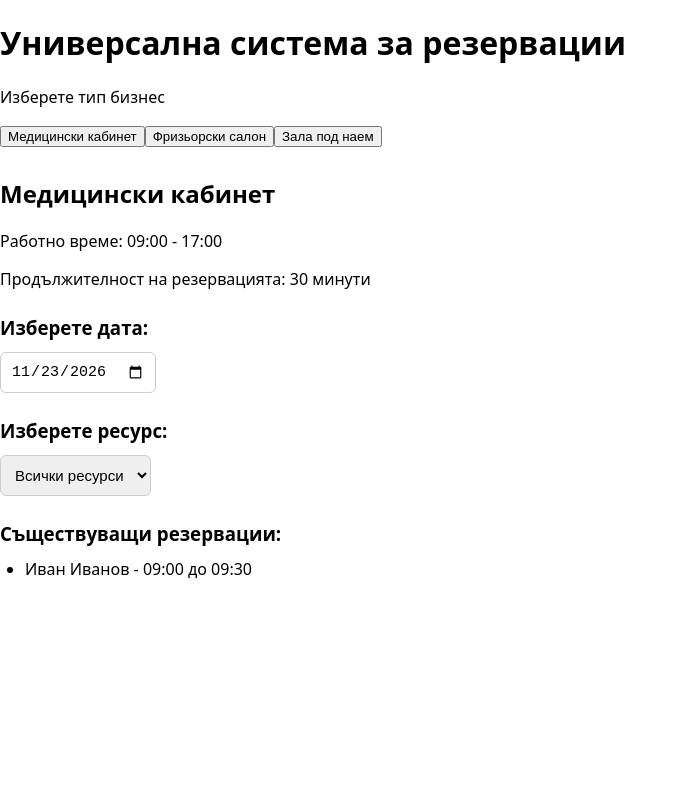
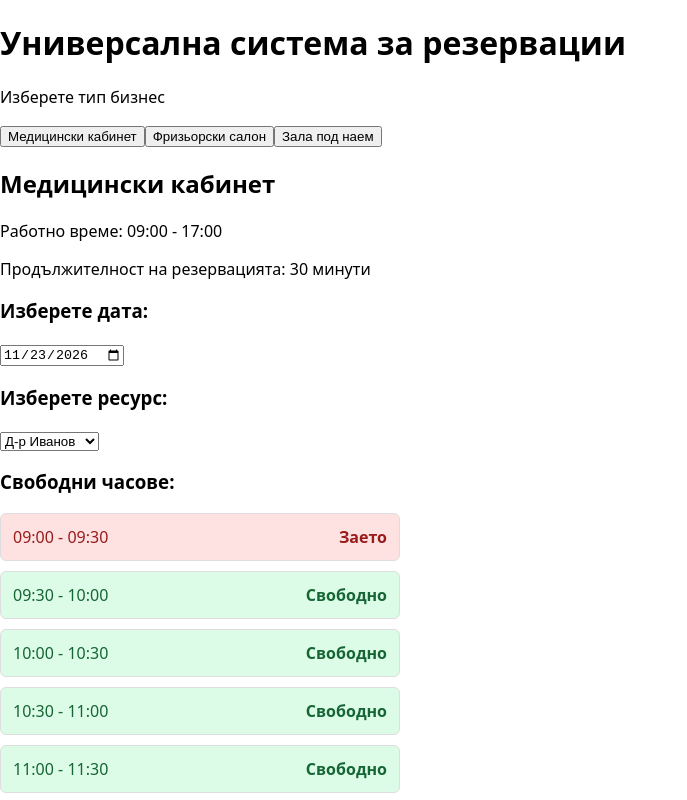
Before and after one commit to killua1630/universal-booking-system, a React (Vite) app: page / in a window 1280 px wide. Both pictures are taken after a click on the button "Медицински кабинет". Shown: the top 800 px of the page, without its empty margins (0-687 px from the left). Built offline with nearby package versions, Linux system fonts and the light colour scheme.

Commit message:
Dobavqme available time slot generation

```diff
--- a/src/App.css
+++ b/src/App.css
@@ -1,30 +1,26 @@
 
-.selected-business {
-  margin-top: 30px;
+.slots-list {
+  display: flex;
+  flex-direction: column;
+  gap: 10px;
+  margin-top: 15px;
+  max-width: 400px;
 }
 
-.selected-business h2 {
-  margin-bottom: 20px;
+.slot {
+  display: flex;
+  justify-content: space-between;
+  padding: 12px;
+  border-radius: 6px;
+  border: 1px solid #ddd;
 }
 
-.selected-business h3 {
-  margin-top: 25px;
-  margin-bottom: 12px;
+.available {
+  background-color: #dcfce7;
+  color: #166534;
 }
 
-.selected-business input,
-.selected-business select {
-  padding: 10px;
-  border: 1px solid #ccc;
-  border-radius: 6px;
-  font-size: 15px;
+.occupied {
+  background-color: #fee2e2;
+  color: #991b1b;
 }
-
-.selected-business ul {
-  margin-top: 10px;
-  padding-left: 25px;
-}
-
-.selected-business li {
-  margin-bottom: 8px;
-}
--- a/src/App.jsx
+++ b/src/App.jsx
@@ -2,6 +2,7 @@
 import { useState } from 'react';
 import { businessData } from './data/businessData';
 import { initialReservations } from './data/reservations';
+import { generateAvailableSlots } from './utils/availability';
 import './App.css';
 
 function App() {
@@ -11,19 +12,26 @@ function App() {
 
   const currentBusiness = businessData[selectedBusiness];
 
+  function handleBusinessChange(business) {
+    setSelectedBusiness(business);
+    setSelectedResource(String(businessData[business].resources[0].id));
+  }
+
   const filteredReservations = initialReservations.filter(
     (reservation) =>
       reservation.businessType === selectedBusiness &&
       reservation.date === selectedDate &&
-      reservation.status === 'active' &&
-      (selectedResource === '' ||
-        reservation.resourceId === Number(selectedResource))
+      reservation.resourceId === Number(selectedResource) &&
+      reservation.status === 'active'
   );
 
-  function handleBusinessChange(business) {
-    setSelectedBusiness(business);
-    setSelectedResource('');
-  }
+  const availableSlots = currentBusiness && selectedResource
+    ? generateAvailableSlots(
+        currentBusiness.workingHours,
+        currentBusiness.slotDuration,
+        filteredReservations
+      )
+    : [];
 
   return (
     <div className="app">
@@ -75,14 +83,31 @@ function App() {
               value={selectedResource}
               onChange={(e) => setSelectedResource(e.target.value)}
             >
-              <option value="">Всички ресурси</option>
-
               {currentBusiness.resources.map((resource) => (
                 <option key={resource.id} value={resource.id}>
                   {resource.name}
                 </option>
               ))}
             </select>
+
+            <h3>Свободни часове:</h3>
+
+            <div className="slots-list">
+              {availableSlots.map((slot) => (
+                <div
+                  key={slot.startTime}
+                  className={`slot ${slot.available ? 'available' : 'occupied'}`}
+                >
+                  <span>
+                    {slot.startTime} - {slot.endTime}
+                  </span>
+
+                  <strong>
+                    {slot.available ? 'Свободно' : 'Заето'}
+                  </strong>
+                </div>
+              ))}
+            </div>
 
             <h3>Съществуващи резервации:</h3>
 
--- /dev/null
+++ b/src/utils/availability.js
@@ -0,0 +1,51 @@
+
+function timeToMinutes(time) {
+  const [hours, minutes] = time.split(':').map(Number);
+
+  return hours * 60 + minutes;
+}
+
+function minutesToTime(minutes) {
+  const hours = Math.floor(minutes / 60);
+  const remainingMinutes = minutes % 60;
+
+  return (
+    String(hours).padStart(2, '0') +
+    ':' +
+    String(remainingMinutes).padStart(2, '0')
+  );
+}
+
+export function generateAvailableSlots(
+  workingHours,
+  slotDuration,
+  reservations
+) {
+  const startMinutes = timeToMinutes(workingHours.start);
+  const endMinutes = timeToMinutes(workingHours.end);
+
+  const slots = [];
+
+  for (
+    let start = startMinutes;
+    start + slotDuration <= endMinutes;
+    start += slotDuration
+  ) {
+    const end = start + slotDuration;
+
+    const isAvailable = !reservations.some((reservation) => {
+      const reservationStart = timeToMinutes(reservation.startTime);
+      const reservationEnd = timeToMinutes(reservation.endTime);
+
+      return start < reservationEnd && end > reservationStart;
+    });
+
+    slots.push({
+      startTime: minutesToTime(start),
+      endTime: minutesToTime(end),
+      available: isAvailable,
+    });
+  }
+
+  return slots;
+}
```
